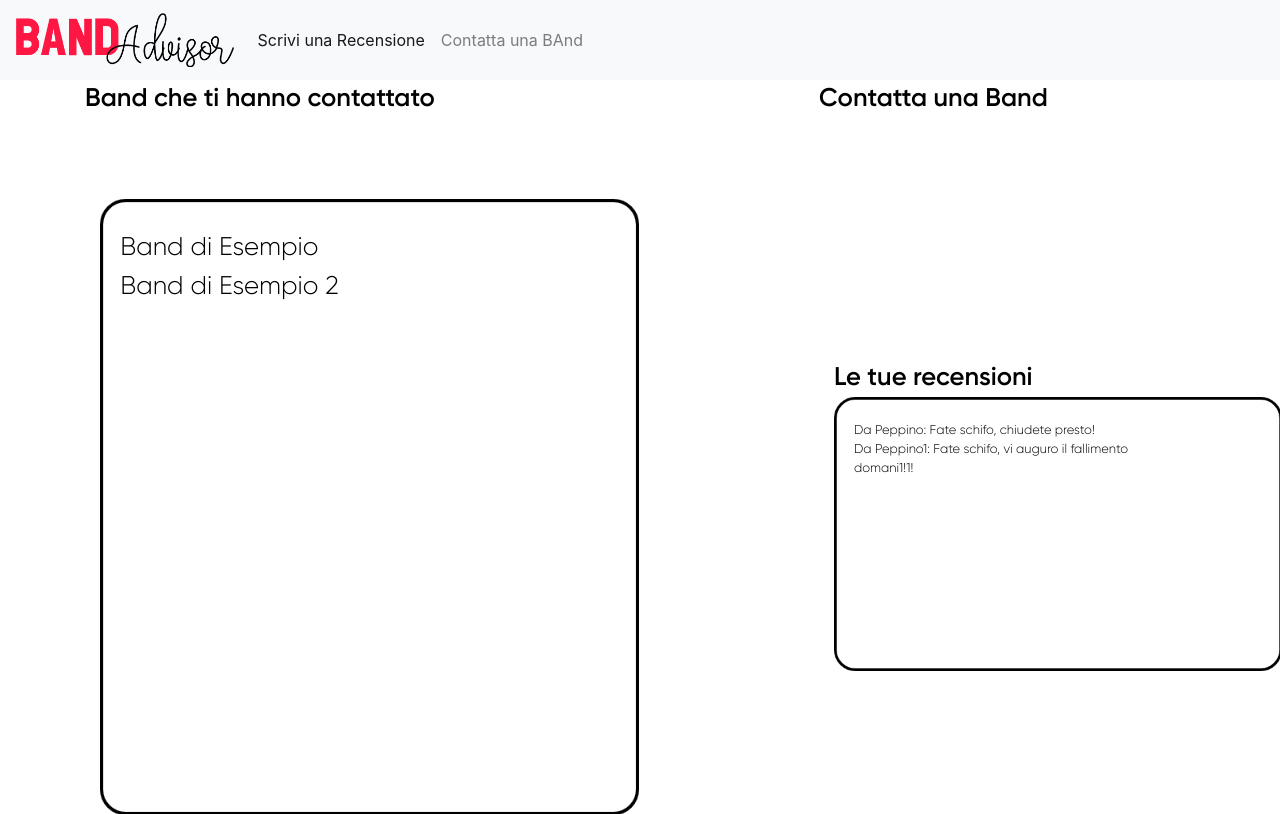
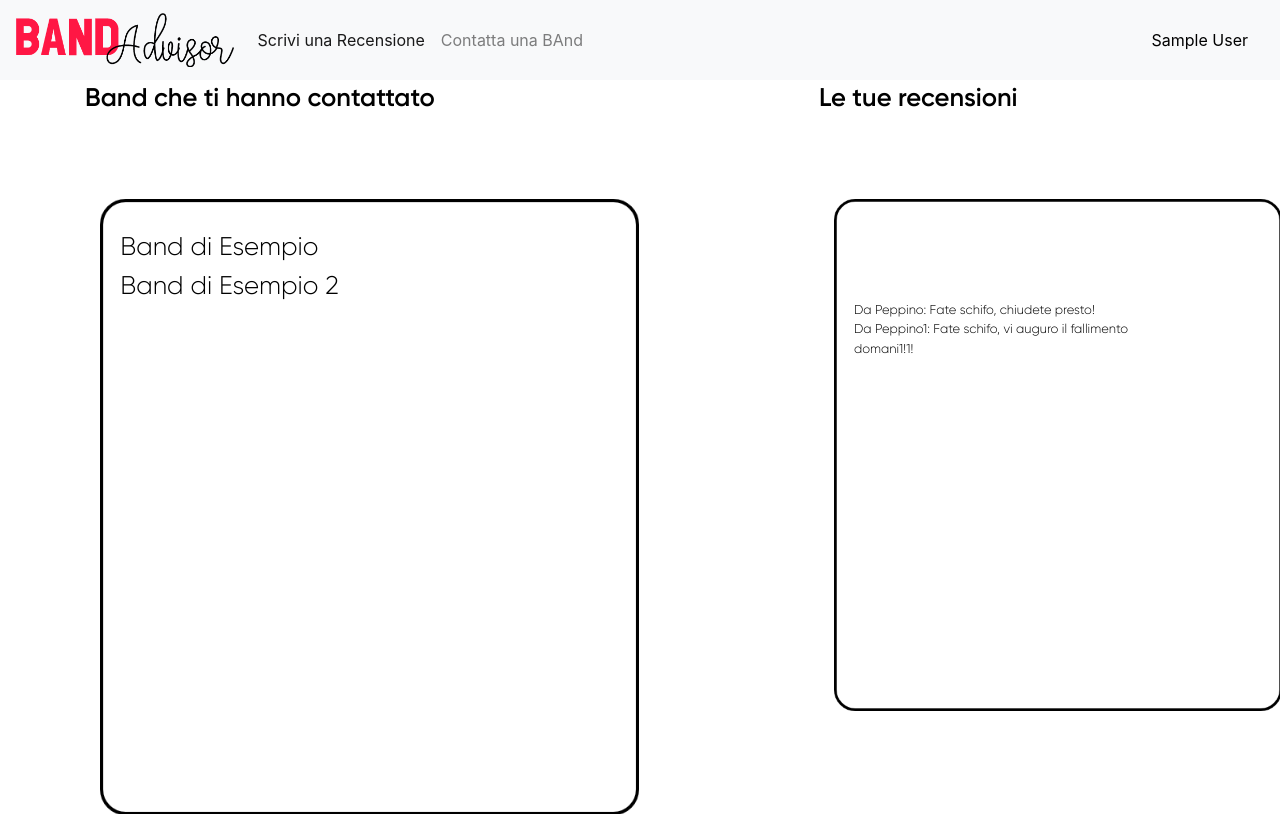
Before and after one commit to Gartic99/Band_Advisor, a PHP site: page /profilo_locale.php in a window 1280 px wide. Shown: the top 814 px of the page. Run offline with PHP 8.4, Linux system fonts and the light colour scheme; the visitor is signed in with stand-in values (Sample User, id 1).

Commit message:
Php fixed

```diff
--- a/login.php
+++ b/login.php
@@ -24,7 +24,7 @@
     $lineBand=pg_fetch_array($resultBand,null,PGSQL_ASSOC);
     //verifico che ci siano dei risultati per il locale
     if(!pg_num_rows($resultLocale)==0){
-        if(strcmp($lineLocale["password"],md5($password))){ //verifico che la password corrisponda con quella inserita
+        if(strcmp($lineLocale["password"],md5($password))===0){ //verifico che la password corrisponda con quella inserita
             $qn="select locale.nome from locale where locale.mail=$1";
             $resultName = pg_query_params($con,$qn,array($email));
             $ln=pg_fetch_array($resultName,null,PGSQL_ASSOC);
@@ -35,11 +35,12 @@
             echo "<h1>Errore Password</h1>
             <a href=../login.html>clicca qui per login
             </a>";
+            echo (strcmp($lineLocale["password"],md5($password))
         }
     }
     //verifico che ci siano dei risultati per la band
     else if(!pg_num_rows($resultBand)==0){
-        if(strcmp($lineBand["password"],md5($password))){ //verifico che la password corrisponda con quella inserita
+        if(strcmp($lineBand["password"],md5($password)===0)){ //verifico che la password corrisponda con quella inserita
             $qn="select band.nome from band where band.mail=$1";
             $resultName = pg_query_params($con,$qn,array($email));
             $ln=pg_fetch_array($resultName,null,PGSQL_ASSOC);
--- a/profilo_locale.php
+++ b/profilo_locale.php
@@ -31,6 +31,7 @@ session_start();
                 <a class="nav-link" href="#">Contatta una BAnd<span class="sr-only">(current)</span></a>
             </li>
           </ul>
+          <a class="nav-link" href="#"> <?php echo htmlspecialchars($_SESSION["username"]); ?> <span class="sr-only">(current)</span></a>
         </div>
     </nav>
     <section class="main">
@@ -62,15 +63,12 @@ session_start();
                 <div class="col-4">
                     <div class="container">
                         <div class="row">
-                            <a class="contatta" href="#">
-                                Contatta una Band
-                            </a>
+                            <div class="recensioni">Le tue recensioni</div>
                         </div>
-                        <div class="row" style="height: 30vh;"></div>
+                        <div class="row" style="height: 10vh;"></div>
                         <div class="row">
                             <div class="col">
-                                <div class="recensioni">Le tue recensioni</div>
-                                <img src="assets/Rectangle 14.png" style="width: 140%;height: auto;">
+                                <img src="assets/Rectangle 11.png" style="width: 140%;height: auto;">
                                 <div class="testi">
                                     <a href="#">
                                     Da Peppino:
```
Also changed, not shown: profilo_band.php (+5 -2 lines).
